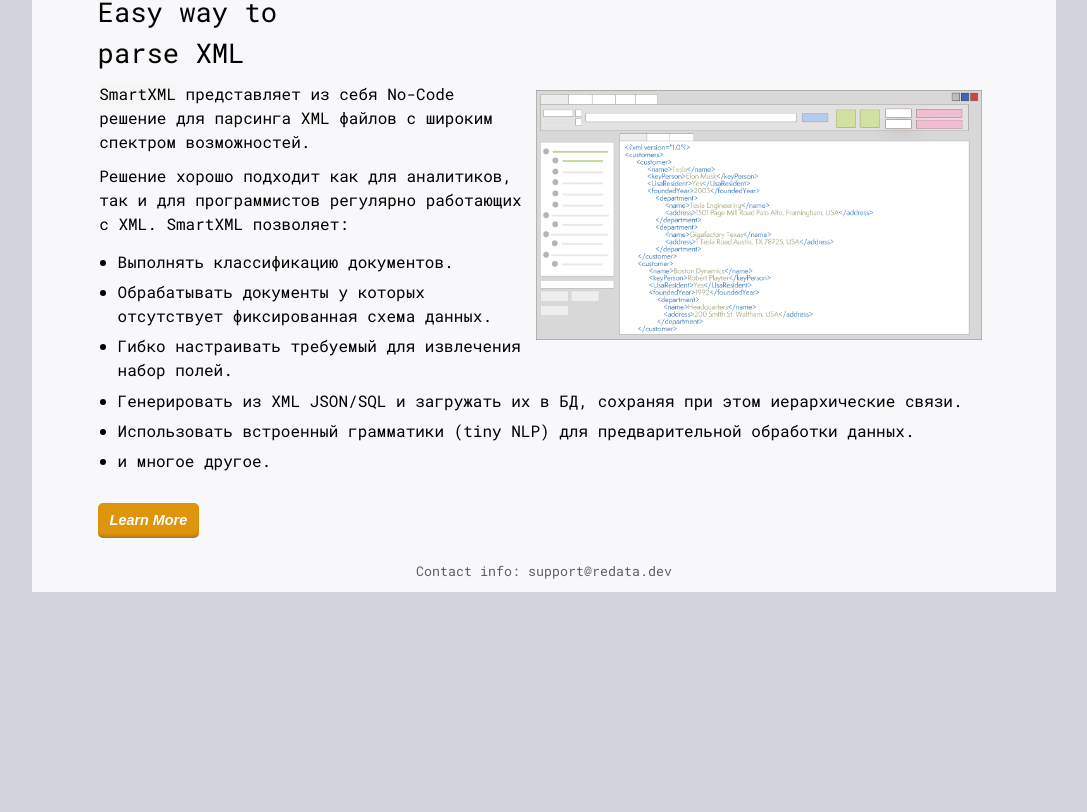
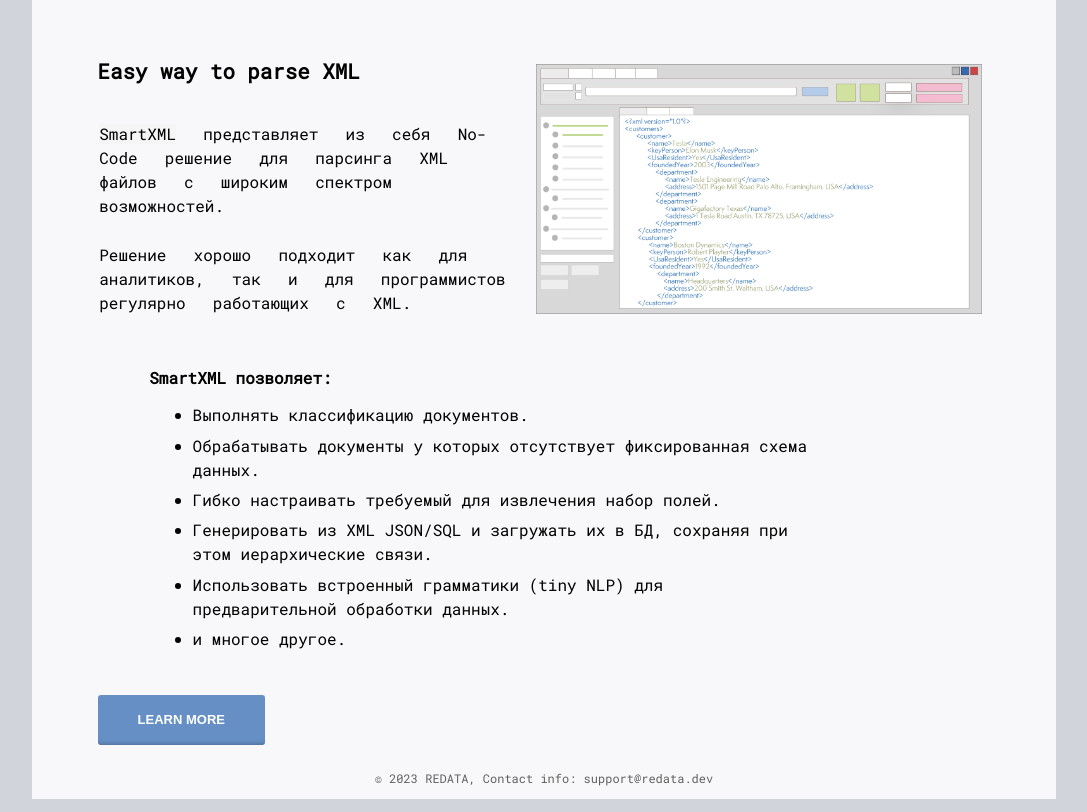
Before and after one commit to Leshiypos/redata_dev, a plain HTML site: page index.html in a window 1280 px wide. Shown: the part 78-890 px from the top of the page, without its empty margins (96-1183 px from the left). Before the commit the page ends 800 px from the top, so only its background shows below. Drawn offline with nearby package versions, Linux system fonts and the light colour scheme; files that its build step writes are made by us from their sources.

Commit message:
Согласовано с заказчикам первая страница

```diff
--- a/components/footer.html
+++ b/components/footer.html
@@ -1,3 +1,3 @@
 <footer>
-    <small id="contacts">Contact info: support@redata.dev</small>
+    <small id="contacts"> © 2023 REDATA, Contact info: support@redata.dev</small>
 </footer>
--- a/css/style.css
+++ b/css/style.css
@@ -1,6 +1,6 @@
 @font-face {
     font-family: "Roboto Mono";
-    src: url('../fonts/static/RobotoMono-Regular.ttf');
+    src: url('../fonts/static/RobotoMono-Regular.ttf') format('truetype');
 }
 :root {
     --active-brightness: 0.85;
@@ -10,7 +10,7 @@
     --color-accent: #118bee15;
     --color-bg: #fff;
     --color-bg-secondary: #e9e9e9;
-    --color-btn: rgb(222, 148, 11);
+    --color-btn: #668fc5;
     --color-link: #000;
     --color-secondary: #920de9;
     --color-secondary-accent: #920de90b;
@@ -210,6 +210,8 @@
 
 header {
     height: 2.5em;
+    padding: 15px 15px 50px 15px;
+
 }
 
 nav>a {
@@ -221,7 +223,7 @@
     /* ни в коем случае не указывать ширину просто width иначе на iphone лого в центре окажется */
     max-width: 100%;
     max-height: 100%;
-    background-color: #ffffff;
+    /*background-color: #ffffff;*/
     padding-right: 1em;
 }
 
@@ -242,7 +244,7 @@
     display: flex;
     font-weight: bold;
     justify-content: space-between;
-    background-color: #77A6F7;
+    /*background-color: #77A6F7;*/
 }
 
 /* Стилизация меню */
@@ -257,9 +259,10 @@
 }
 
 .nav-menu li {
-    border: 1px solid #000;
+    /*border: 1px solid #000;
     padding: 3px;
-    background-color: #fff;
+    background-color: #fff;*/
+    margin-left: 15px;
     border-radius: 5px;
     cursor: pointer;
 }
@@ -371,7 +374,7 @@
 
 
 h1 {
-    font-size: 1.7em;
+    font-size: 1.3em;
 }
 
 h2 {
@@ -549,18 +552,21 @@
     font-family: 'Poppins', sans-serif;
     background-color: var(--color-btn);
     /* border: 2px solid var(--color-link); */
-    border-radius: 5px;
+    border-radius: 3px;
     /* Закругляем углы */
     color: #fff;
     display: inline-block;
-    padding: 7px 12px;
+    padding: 15px 40px;
     font-size: 0.9em;
     box-shadow: 0px -5px 5px -5px rgba(34, 60, 80, 0.6) inset;
     margin-bottom: 10px;
+    text-transform: uppercase;
+    font-size: 13px;
+    font-style: normal;
 }
 
 a i:hover {
-    box-shadow: 0px 0px 16px 3px rgba(222, 148, 11, 0.34);
+    text-decoration: underline;
 }
 article aside a {
     color: var(--color-secondary);
@@ -975,9 +981,52 @@
     float: right;
     margin: 0.5em;
     max-width: 50%;
+    margin-left: 20px;
+    clear: right;
 }
-.main__page h1{
-    display: inline-block;
-    width: 30%;
-    text-align: left;
-}
+    .main__page h1{
+        display: inline-block;
+
+        text-align: left;
+        margin-bottom: 25px;
+        font-weight: 700;
+    }
+    .section_one{
+        overflow: hidden;
+    }
+        .section_one p{
+            overflow: hidden;
+            font-size: 16px;
+            word-spacing: 1.1em;
+            font-weight: 500;
+            line-height: 1.5;
+            padding-bottom: 15px;
+        }
+    .section_two {
+        clear: both;
+        margin-top: 0;;
+        max-width: 80%;
+        font-size: 16px;
+    }
+        .section_two ul{
+            margin-top: -10px;
+            margin-bottom: 25px;
+            margin-left: 75px;
+            line-height: 1.5;
+        }
+
+    .section_two p{
+        margin-bottom: 20px;
+    }
+    .margin_left{
+        margin-left: 50px;
+    }
+    .learn-more {
+        margin-top: 25px;
+    }
+    #contacts{
+        font-size: 12px;
+    }
+    .bold{
+        font-weight: 600;
+    }
--- a/index.html
+++ b/index.html
@@ -28,31 +28,32 @@
     <main>
         <article>
             <section id="smartxml" class="main__page">
+                <div class="section_one">
+                <h1>Easy way to parse XML</h1>
+                <img class="img_main" src="./smartxml/docs/rus/images/main-window-stylized.png">
 
-                <h1>Easy way to parse XML</h1>
+                <p><strong>SmartXML</strong> представляет из себя No-Code решение для парсинга XML файлов с
+                    широким спектром возможностей.</з>
+                    <p style="font-size: 16px; line-height: 1.5;">Решение хорошо подходит как для аналитиков, так и для программистов регулярно работающих с XML.</p>
+                </div>
+                <div class="section_two">
 
-                <div style="word-break: normal; width: 100%">
-                    <img class="img_main" src="./smartxml/docs/rus/images/main-window-stylized.png">
-
-                    <p><strong>SmartXML</strong> представляет из себя No-Code решение для парсинга XML файлов с
-                        широким спектром возможностей.</p>
-                    <p>Решение хорошо подходит как для аналитиков, так и для программистов регулярно работающих с
-                        XML. SmartXML позволяет:
-                    <ul>
+                    <p class="margin_left bold">SmartXML позволяет:</p>
+                    <ul class="margin_left">
                         <li>Выполнять классификацию документов.</li>
                         <li>Обрабатывать документы у которых отсутствует фиксированная схема данных.</li>
                         <li>Гибко настраивать требуемый для извлечения набор полей.</li>
-                        <li>Генерировать из XML JSON/SQL и загружать их в БД, сохраняя при этом иерархические связи.
-                        </li>
+                        <li>Генерировать из XML JSON/SQL и загружать их в БД, сохраняя при этом иерархические связи.</li>
                         <li>Использовать встроенный грамматики (tiny NLP) для предварительной обработки данных.</li>
                         <li>и многое другое.</li>
                     </ul>
-                    </p>
+
                 </div>
 
                 <a class="learn-more" href="./smartxml"><i>Learn More</i></a>
 
             </section>
+
 
         </article>
     </main>
```
